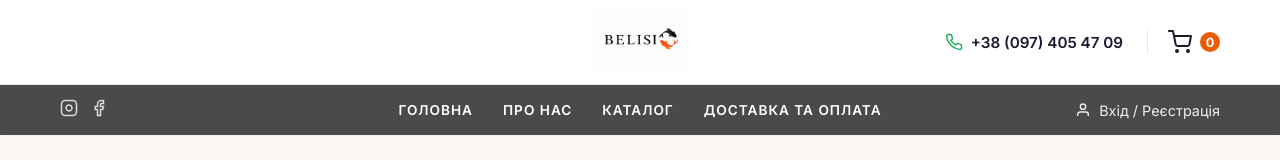
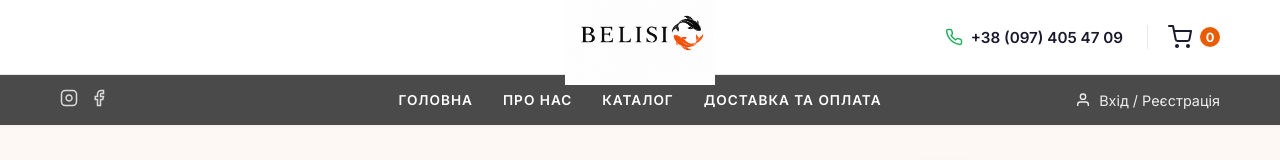
Before and after one commit to sanistezd/belisi-store, a Next.js app: page / in a window 1280 px wide. Shown: the top 160 px of the page. Built offline with nearby package versions, Linux system fonts and the light colour scheme; no server answers; the database is empty.

Commit message:
Restore logo size but use negative margins to shrink header height

```diff
--- a/src/components/Header.tsx
+++ b/src/components/Header.tsx
@@ -36,7 +36,7 @@ export default function Header() {
         <div className="container" style={{
           display: 'flex',
           alignItems: 'center',
-          padding: '10px 20px',
+          padding: '0 20px',
           justifyContent: 'space-between'
         }}>
           {/* Mobile Menu Toggle */}
@@ -53,7 +53,7 @@ export default function Header() {
                 <img
                   src="/images/logo.png"
                   alt="Belisi Premium Caviar Logo"
-                  style={{ height: '60px', width: 'auto', objectFit: 'contain' }}
+                  style={{ height: '100px', width: 'auto', objectFit: 'contain', margin: '-15px 0' }}
                 />
               </Link>
             </div>
```
